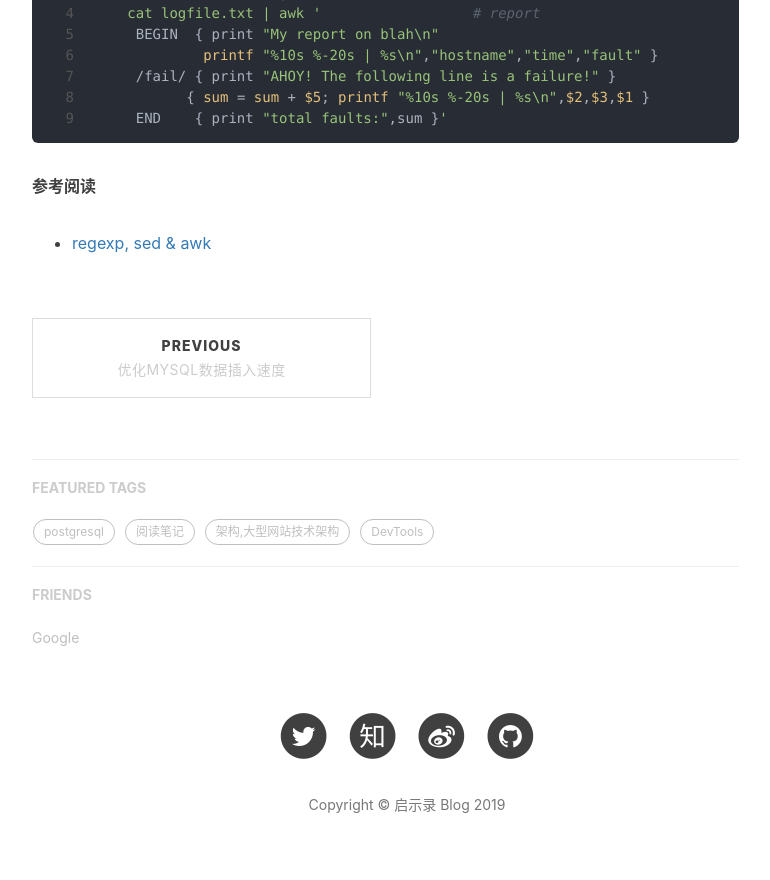
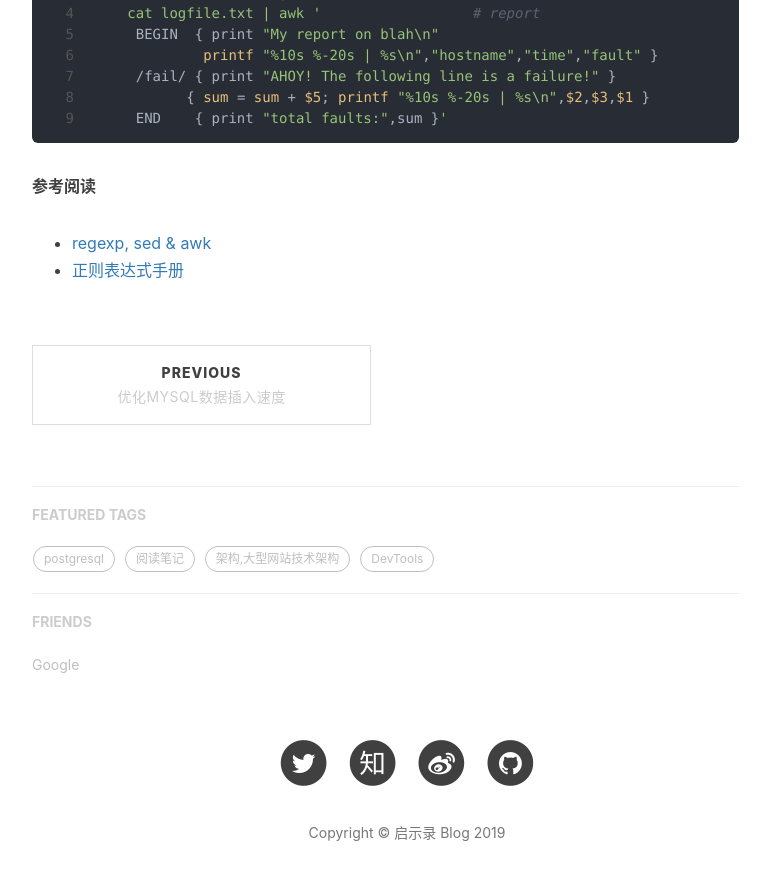
Before and after one commit to ty4z2008/ty4z2008.github.io, a Jekyll site: the page built from _posts/2019-09-05-sed-and-awk-regular-expression-summary.md, in a window 1280 px wide and 900 px high, scrolled down 3770 px. Shown: the top 880 px of the window, without its empty margins (233-1003 px from the left). Built offline with Jekyll 4.4.1, drawn with Linux system fonts in a browser that asks for light colours; nearby versions of some CDN libraries; comment, search, counter and statistics services are not loaded.

Commit message:
add blog reference

```diff
--- a/_posts/2019-09-05-sed-and-awk-regular-expression-summary.md
+++ b/_posts/2019-09-05-sed-and-awk-regular-expression-summary.md
@@ -143,3 +143,4 @@ ls -l | awk '{ print "file",$9,"has size",$5,"bytes" }   # 格式化ls命令结
 **参考阅读**
 
 - [regexp, sed & awk](http://www.brendangregg.com/Unix/re-sed-awk.txt)
+- [正则表达式手册](https://tool.oschina.net/uploads/apidocs/jquery/regexp.html)
```
